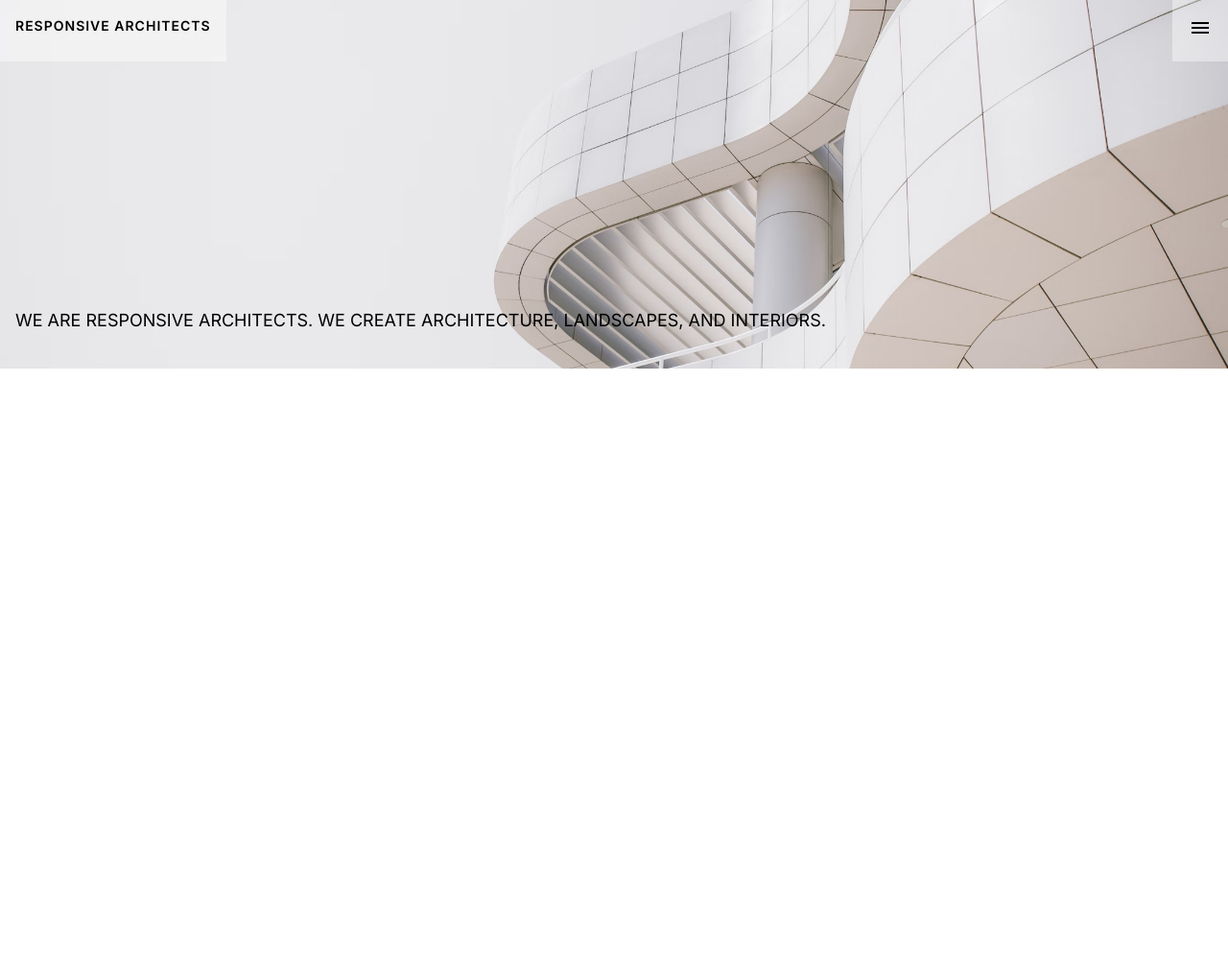
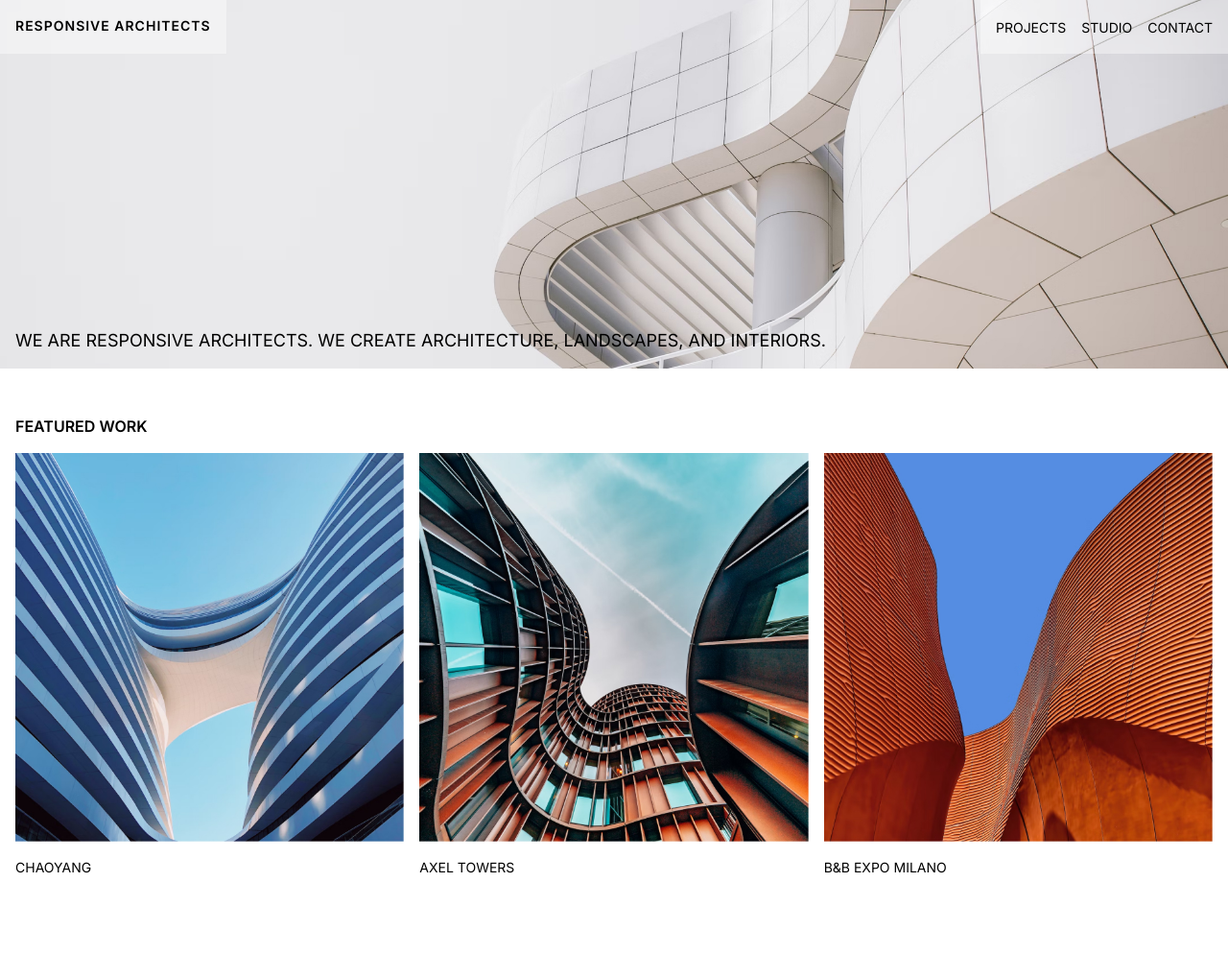
Before and after one commit to nikolehenny/gra322, a plain HTML site: page responsive-architects/index.html in a window 1280 px wide. Shown: the whole page at 96% size. Before the commit the page ends 800 px from the top, so only its background shows below. Drawn offline with nearby package versions, Linux system fonts and the light colour scheme.

Commit message:
featured work and header update

```diff
--- a/responsive-architects/css/styles.css
+++ b/responsive-architects/css/styles.css
@@ -14,9 +14,14 @@ header {
     height: 48vh; /* vh = viewport height. 60% of the height of your page. wh does this for width */
 }
 
-header .inner {
+.inner {
     margin: 0 auto;
     max-width: 1280px;
+    position: relative;
+}
+
+header .inner {
+    height: 100%; /* height is relative to the container, not page */
 }
 
 nav {
@@ -45,6 +50,71 @@ h1 {
 }
 
 .intro {
+    bottom: 0;
+    left: 0;
     text-transform: uppercase;
-    padding: 16rem 1rem 1rem 1rem;
+    padding: 1rem;
+    position: absolute;
 }
+
+.featured-work {
+    padding: 3rem 1rem;
+}
+
+.featured-work h2 {
+    font-size: 16px;
+    font-weight: 600;
+    margin-bottom: 1rem;
+    text-transform: uppercase;
+}
+
+.featured-work figure {
+    margin-bottom: 2rem;
+}
+
+.featured-work figcaption {
+    font-size: 14px;
+    margin-top: 1rem;
+    text-transform: uppercase;
+}
+
+@media screen and (min-width: 680px) {
+    .work-grid {
+        display: grid;
+        gap: 1rem;
+        grid-template-columns: 1fr 1fr 1fr;
+    }
+}
+
+@media screen and (min-width: 800px) {
+    .menu-button {
+        display: none;
+    }
+
+    nav {
+        background-color: rgba(255,255,255,.4); /* the last value is opacity */
+        display: block;
+        padding:1rem;
+    }
+
+    nav ul {
+        margin-left: 0;
+        padding-left: 0;
+    }
+
+    nav li {
+        list-style: none;
+    }
+
+    nav a {
+    color:#000;
+    font-size: 14px;
+    text-decoration: none;
+    text-transform: uppercase;
+    }
+
+    nav ul {
+        display: flex;
+        gap: 1rem;
+    }
+}
--- a/responsive-architects/index.html
+++ b/responsive-architects/index.html
@@ -55,6 +55,35 @@
 
   </header>
 
+  <section class="featured-work">
+
+    <div class="inner">
+
+      <h2>Featured Work</h2>
+
+      <div class="work-grid">
+
+        <figure>
+          <img src="img/project-1.jpg" alt="Building with blue sky behind it" />
+          <figcaption>Chaoyang</figcaption>
+        </figure>
+
+        <figure>
+          <img src="img/project-2.jpg" alt="Building with blue sky behind it" />
+          <figcaption>Axel Towers</figcaption>
+        </figure>
+
+        <figure>
+          <img src="img/project-3.jpg" alt="Building with blue sky behind it" />
+          <figcaption>B&B Expo Milano</figcaption>
+        </figure>
+
+      </div>
+
+    </div>
+
+  </section>
+
 
   <!-- Load Scripts -->
   <script src="js/scripts.js"></script>
```
Also changed, not shown: 2 other files.
